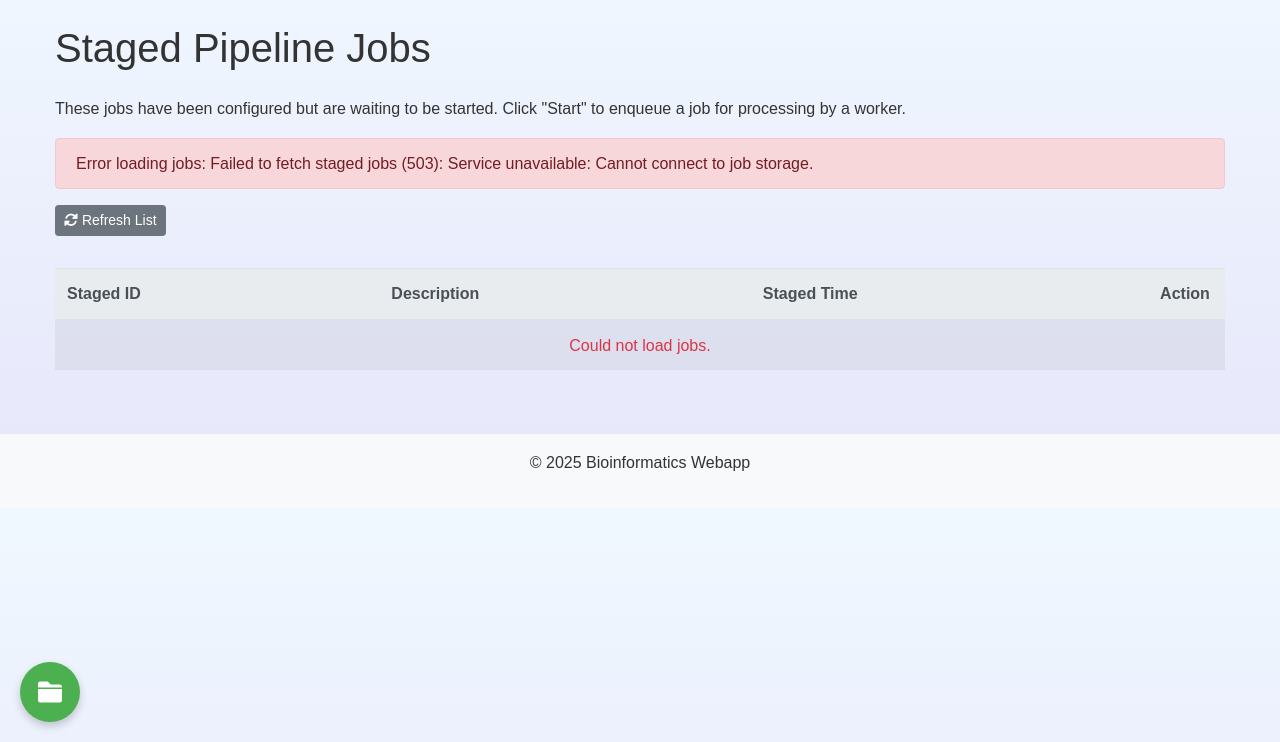
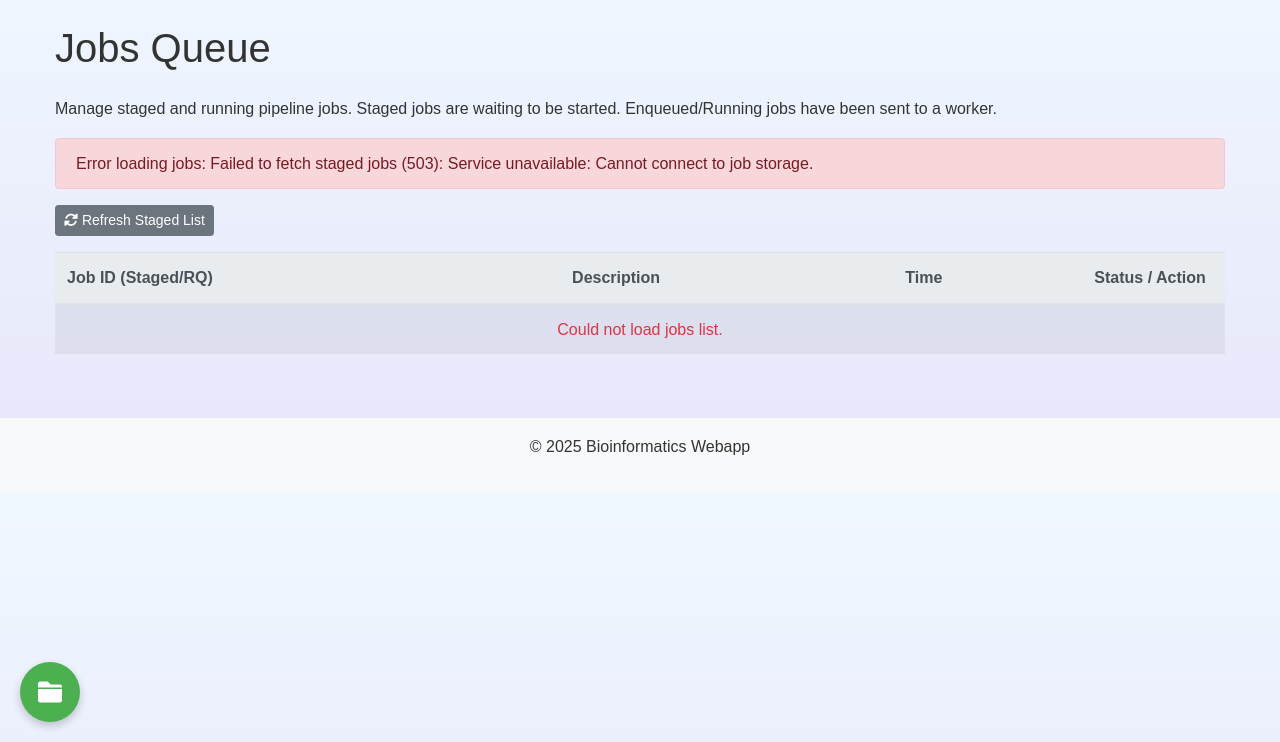
Before and after one commit to mikha-22/bioinformatics-webapp, a FastAPI app: page /jobs in a window 1280 px wide. Shown: the part 58-800 px from the top of the page. Run offline with FastAPI, Linux system fonts and the light colour scheme; some libraries are stand-ins or nearby versions.

Commit message:
CHECKPOINT for working basics

```diff
--- a/backend/app/app.py
+++ b/backend/app/app.py
@@ -354,6 +354,52 @@
         logger.exception(f"Failed to start/enqueue staged job {staged_job_id}.")
         raise HTTPException(status_code=500, detail="Server error: Could not start job.")
 
+@app.post("/stop_job/{job_id}", status_code=200, summary="Cancel Running/Queued Job")
+async def stop_job(job_id: str):
+    """
+    Attempts to cancel an RQ job (queued or running) using its RQ Job ID.
+    """
+    if not redis_conn:
+        logger.error(f"Attempted to stop job {job_id}, but Redis connection is not available.")
+        raise HTTPException(status_code=503, detail="Service unavailable (Redis connection failed).")
+
+    logger.info(f"Received request to stop job: {job_id}")
+    try:
+        job = Job.fetch(job_id, connection=redis_conn)
+
+        # Check current status
+        status = job.get_status()
+        logger.info(f"Job {job_id} current status: {status}")
+
+        if job.is_finished or job.is_failed or job.is_canceled or job.is_stopped:
+             logger.warning(f"Job {job_id} is already in a terminal state ({status}). Cannot stop.")
+             return JSONResponse(
+                 status_code=200, # Still OK, just inform the user
+                 content={"message": f"Job already {status}.", "job_id": job_id}
+             )
+
+        # Attempt to cancel the job
+        # RQ's job.cancel() internally uses the appropriate mechanism (like send_stop_signal).
+        logger.info(f"Attempting to cancel job {job_id}...")
+        job.cancel()
+
+        # Note: Cancellation is asynchronous. The job might take time to actually stop.
+        # We just confirm the request was sent.
+        logger.info(f"Cancellation request sent for job {job_id}.")
+        return JSONResponse(
+            status_code=200,
+            content={"message": "Cancellation request sent.", "job_id": job_id}
+        )
+
+    except NoSuchJobError:
+        logger.warning(f"Attempted to stop non-existent RQ job ID: {job_id}")
+        raise HTTPException(status_code=404, detail=f"Job {job_id} not found.")
+    except redis.exceptions.RedisError as e:
+         logger.error(f"Redis error interacting with job {job_id}: {e}")
+         raise HTTPException(status_code=503, detail="Service unavailable: Could not connect to job backend.")
+    except Exception as e:
+        logger.exception(f"Unexpected error stopping job {job_id}.")
+        raise HTTPException(status_code=500, detail=f"Server error stopping job.")
 
 @app.get("/job_status/{job_id}", summary="Get RQ Job Status")
 async def get_job_status(job_id: str):
--- a/frontend/static/jobs.js
+++ b/frontend/static/jobs.js
@@ -1,15 +1,36 @@
+// frontend/static/jobs.js
 document.addEventListener('DOMContentLoaded', function() {
     const jobsTableBody = document.querySelector('#staged-jobs-table tbody');
-    const loadingIndicator = document.getElementById('loading-jobs');
     const statusDiv = document.getElementById('jobs-status');
     const refreshButton = document.getElementById('refresh-jobs-btn');
 
+    // --- NEW: Constants for CSS classes ---
+    const START_BUTTON_CLASS = 'btn-start-job';
+    const STOP_BUTTON_CLASS = 'btn-stop-job';
+
     /**
      * Fetches staged jobs from the backend API.
+     * NOTE: This only fetches STAGED jobs. Running jobs initiated
+     * in this session will remain visually until refresh, but
+     * won't be fetched again by this function.
      */
     async function fetchStagedJobs() {
         clearStatus();
-        jobsTableBody.innerHTML = '<tr><td colspan="4" class="text-center">Loading staged jobs...</td></tr>'; // Show loading indicator
+        // Clear only rows that are NOT marked as running/enqueued
+        Array.from(jobsTableBody.querySelectorAll('tr:not(.job-enqueued)')).forEach(row => {
+            if (row.id !== 'loading-jobs-row' && row.id !== 'no-jobs-row' && row.id !== 'error-jobs-row') {
+                row.remove();
+            }
+        });
+
+        const loadingRow = document.getElementById('loading-jobs-row');
+        const noJobsRow = document.getElementById('no-jobs-row');
+        const errorJobsRow = document.getElementById('error-jobs-row');
+
+        loadingRow.style.display = ''; // Show loading
+        noJobsRow.style.display = 'none';
+        errorJobsRow.style.display = 'none';
+
 
         try {
             const response = await fetch('/staged_jobs');
@@ -18,11 +39,13 @@
                 throw new Error(`Failed to fetch staged jobs (${response.status}): ${errorData.detail}`);
             }
             const stagedJobs = await response.json();
+            loadingRow.style.display = 'none'; // Hide loading
             displayJobs(stagedJobs);
         } catch (error) {
             console.error('Error fetching staged jobs:', error);
             showStatus(`Error loading jobs: ${error.message}`, 'danger');
-            jobsTableBody.innerHTML = '<tr><td colspan="4" class="text-center text-danger">Could not load jobs.</td></tr>';
+            loadingRow.style.display = 'none'; // Hide loading
+            errorJobsRow.style.display = ''; // Show error row
         }
     }
 
@@ -31,10 +54,17 @@
      * @param {Object} jobs - Dictionary of staged jobs { staged_job_id: details }
      */
     function displayJobs(jobs) {
-        jobsTableBody.innerHTML = ''; // Clear previous content or loading indicator
+        // Hide placeholder rows if they exist
+        const noJobsRow = document.getElementById('no-jobs-row');
+        const errorJobsRow = document.getElementById('error-jobs-row');
+        noJobsRow.style.display = 'none';
+        errorJobsRow.style.display = 'none';
 
-        if (Object.keys(jobs).length === 0) {
-            jobsTableBody.innerHTML = '<tr><td colspan="4" class="text-center">No jobs currently staged.</td></tr>';
+
+        // Check if only enqueued jobs are left + no new jobs came
+        const existingRows = jobsTableBody.querySelectorAll('tr:not(#loading-jobs-row):not(#no-jobs-row):not(#error-jobs-row)');
+        if (Object.keys(jobs).length === 0 && existingRows.length === 0) {
+            noJobsRow.style.display = ''; // Show no jobs row
             return;
         }
 
@@ -44,16 +74,21 @@
         });
 
         sortedJobEntries.forEach(([stagedJobId, details]) => {
-            const row = jobsTableBody.insertRow();
+            // Avoid adding duplicates if a refresh happens while a row exists
+             if (jobsTableBody.querySelector(`tr[data-staged-id="${stagedJobId}"]`)) {
+                 return;
+             }
+
+            const row = jobsTableBody.insertRow(0); // Insert at the top
+            row.dataset.stagedId = stagedJobId; // Add staged ID for potential reference
 
             const idCell = row.insertCell();
-            idCell.textContent = stagedJobId;
+            idCell.textContent = stagedJobId.substring(0, 12) + "..."; // Shorten ID for display
 
             const descCell = row.insertCell();
             descCell.textContent = details.description || 'N/A'; // Display description
 
             const timeCell = row.insertCell();
-            // Convert timestamp (seconds) to readable date/time
             timeCell.textContent = details.staged_at
                 ? new Date(details.staged_at * 1000).toLocaleString()
                 : 'N/A';
@@ -62,33 +97,36 @@
             actionCell.classList.add('action-cell');
             const startButton = document.createElement('button');
             startButton.textContent = 'Start';
-            startButton.classList.add('btn', 'btn-success', 'btn-sm', 'btn-start-job');
+            startButton.classList.add('btn', 'btn-success', 'btn-sm', START_BUTTON_CLASS);
             startButton.dataset.stagedId = stagedJobId; // Store the ID on the button
             actionCell.appendChild(startButton);
         });
+
+        // Check again if after adding, the table is effectively empty (only placeholder rows)
+         if (jobsTableBody.querySelectorAll('tr:not(#loading-jobs-row):not(#no-jobs-row):not(#error-jobs-row)').length === 0) {
+              noJobsRow.style.display = ''; // Show no jobs row
+         }
     }
 
     /**
      * Handles the click event for a "Start" button.
-     * @param {Event} event - The click event object.
+     * @param {HTMLButtonElement} startButton - The button element that was clicked.
      */
-    async function handleStartClick(event) {
-        if (!event.target.classList.contains('btn-start-job')) {
-            return; // Ignore clicks not on a start button
-        }
+    async function handleStartClick(startButton) {
+        const stagedJobId = startButton.dataset.stagedId;
+        const row = startButton.closest('tr');
+        const actionCell = startButton.parentNode;
 
-        const startButton = event.target;
-        const stagedJobId = startButton.dataset.stagedId;
-
-        if (!stagedJobId) {
-            console.error('Could not find stagedJobId on the button.');
-            showStatus('Internal error: Missing job ID.', 'danger');
+        if (!stagedJobId || !row || !actionCell) {
+            console.error('Could not find stagedJobId or table elements for starting job.');
+            showStatus('Internal error: Could not process start action.', 'danger');
             return;
         }
 
         clearStatus();
         startButton.disabled = true; // Prevent double-clicks
         startButton.textContent = 'Starting...';
+        actionCell.innerHTML = '<span class="text-muted"><i class="fas fa-spinner fa-spin"></i> Starting...</span>'; // Visual feedback
 
         try {
             const response = await fetch(`/start_job/${stagedJobId}`, {
@@ -101,13 +139,31 @@
             const result = await response.json(); // Try to parse JSON regardless of status
 
             if (response.status === 202) { // 202 Accepted - Job enqueued successfully
-                showStatus(`Job ${result.job_id || stagedJobId} successfully enqueued for processing.`, 'success');
-                // Remove the row from the table visually
-                startButton.closest('tr').remove();
-                 // Check if table is now empty
-                if (jobsTableBody.rows.length === 0) {
-                     jobsTableBody.innerHTML = '<tr><td colspan="4" class="text-center">No jobs currently staged.</td></tr>';
-                }
+                const rqJobId = result.job_id;
+                showStatus(`Job ${rqJobId} successfully enqueued for processing.`, 'success');
+
+                // --- MODIFICATION START ---
+                // Mark row as enqueued/running
+                row.classList.add('job-enqueued');
+                row.dataset.rqJobId = rqJobId; // Store RQ job ID on the row
+
+                // Update Action Cell
+                actionCell.innerHTML = ''; // Clear previous content ("Starting...")
+
+                // Add status text
+                const statusSpan = document.createElement('span');
+                statusSpan.classList.add('text-info', 'mr-2', 'job-status-text');
+                statusSpan.innerHTML = '<i class="fas fa-sync-alt fa-spin"></i> Enqueued'; // Add spinner
+                actionCell.appendChild(statusSpan);
+
+                // Add Stop Button
+                const stopButton = document.createElement('button');
+                stopButton.textContent = 'Stop';
+                stopButton.classList.add('btn', 'btn-danger', 'btn-sm', STOP_BUTTON_CLASS);
+                stopButton.dataset.rqJobId = rqJobId; // Store RQ Job ID for stopping
+                actionCell.appendChild(stopButton);
+                // --- MODIFICATION END ---
+
             } else {
                  // Handle errors (404, 500, 503 etc.)
                  throw new Error(result.detail || `Failed to start job ${stagedJobId} (${response.status})`);
@@ -115,10 +171,63 @@
         } catch (error) {
             console.error(`Error starting job ${stagedJobId}:`, error);
             showStatus(`Error starting job ${stagedJobId}: ${error.message}`, 'danger');
+            // Restore the start button in the action cell on error
+            actionCell.innerHTML = ''; // Clear "Starting..."
             startButton.disabled = false; // Re-enable button on error
             startButton.textContent = 'Start';
+            actionCell.appendChild(startButton);
         }
     }
+
+    /**
+     * Handles the click event for a "Stop" button.
+     * @param {HTMLButtonElement} stopButton - The button element that was clicked.
+     */
+    async function handleStopClick(stopButton) {
+        const rqJobId = stopButton.dataset.rqJobId;
+        const row = stopButton.closest('tr');
+        const actionCell = stopButton.parentNode;
+        const statusSpan = actionCell.querySelector('.job-status-text');
+
+
+        if (!rqJobId || !row || !actionCell) {
+            console.error('Could not find rqJobId or table elements for stopping job.');
+            showStatus('Internal error: Could not process stop action.', 'danger');
+            return;
+        }
+
+        clearStatus();
+        stopButton.disabled = true;
+        stopButton.textContent = 'Stopping...';
+        if(statusSpan) statusSpan.innerHTML = '<i class="fas fa-spinner fa-spin"></i> Stopping';
+
+        try {
+            const response = await fetch(`/stop_job/${rqJobId}`, {
+                method: 'POST',
+                headers: { 'Accept': 'application/json' }
+            });
+
+            const result = await response.json(); // Expect JSON back
+
+            if (response.ok) { // 200 OK typically
+                showStatus(`Stop request sent for job ${rqJobId}. Status: ${result.message}`, 'info');
+                // Update UI to reflect stopped/cancelled state - e.g., change status text
+                 if(statusSpan) statusSpan.innerHTML = '<i class="fas fa-stop-circle text-danger"></i> Stopped';
+                 actionCell.removeChild(stopButton); // Remove the stop button
+                 row.classList.remove('job-enqueued'); // No longer actively enqueued from UI perspective
+                 row.classList.add('job-stopped'); // Add marker class
+            } else {
+                throw new Error(result.detail || `Failed to stop job ${rqJobId} (${response.status})`);
+            }
+        } catch (error) {
+             console.error(`Error stopping job ${rqJobId}:`, error);
+             showStatus(`Error stopping job ${rqJobId}: ${error.message}`, 'danger');
+             stopButton.disabled = false; // Re-enable button on error
+             stopButton.textContent = 'Stop';
+             if(statusSpan) statusSpan.innerHTML = '<i class="fas fa-exclamation-triangle text-warning"></i> Error Stopping'; // Indicate error state
+        }
+    }
+
 
     /**
      * Shows a status message in the statusDiv.
@@ -126,7 +235,7 @@
      * @param {string} type - Bootstrap alert type ('success', 'danger', 'warning', 'info')
      */
     function showStatus(message, type = 'info') {
-        statusDiv.textContent = message;
+        statusDiv.innerHTML = message; // Use innerHTML to allow icons etc.
         statusDiv.className = `alert alert-${type}`; // Use Bootstrap alert styles
         statusDiv.style.display = 'block'; // Make sure it's visible
     }
@@ -139,8 +248,14 @@
     }
 
     // --- Event Listeners ---
-    // Use event delegation for start buttons
-    jobsTableBody.addEventListener('click', handleStartClick);
+    // Use event delegation for start AND stop buttons
+    jobsTableBody.addEventListener('click', function(event) {
+         if (event.target.classList.contains(START_BUTTON_CLASS)) {
+             handleStartClick(event.target);
+         } else if (event.target.classList.contains(STOP_BUTTON_CLASS)) {
+             handleStopClick(event.target);
+         }
+    });
 
     // Refresh button listener
     refreshButton.addEventListener('click', fetchStagedJobs);
--- a/frontend/templates/pages/jobs/jobs.html
+++ b/frontend/templates/pages/jobs/jobs.html
@@ -3,52 +3,60 @@
 {% block title %}Jobs Queue{% endblock %}
 
 {% block head %}
-    <!-- Optional: Add specific CSS for this page -->
-    <!-- <link rel="stylesheet" href="/frontend/static/jobs.css"> -->
-    <link rel="stylesheet" href="https://cdnjs.cloudflare.com/ajax/libs/font-awesome/5.15.3/css/all.min.css"> <!-- Added for refresh icon -->
+    <!-- Font Awesome is included in base.html -->
     <style>
-        /* Simple styling for buttons in table */
-        #staged-jobs-table .btn-start-job {
-            padding: 0.25rem 0.5rem;
-            font-size: 0.875rem;
+        /* Make action cell slightly wider to accommodate status text + button */
+        #staged-jobs-table .action-cell {
+            width: 150px; /* Adjust as needed */
+            text-align: center;
+            vertical-align: middle; /* Align items vertically */
         }
-        #staged-jobs-table .action-cell {
-            width: 80px; /* Adjust width as needed */
-            text-align: center;
+        /* Styling for the stop button */
+        #staged-jobs-table .btn-stop-job {
+            margin-left: 5px; /* Space between status and button */
         }
-        #jobs-status { /* Area for general messages */
-             margin-top: 1rem;
-             /* Hide initially */
-             display: none;
+        /* Styling for the status text in action cell */
+        .job-status-text {
+            display: inline-block; /* Allow margin */
+            vertical-align: middle;
+            font-style: italic;
         }
-        /* Style for loading/empty state */
-        .text-muted {
-            color: #6c757d !important;
+        /* Ensure spinner icons align well */
+        .action-cell .fa-spinner,
+        .action-cell .fa-sync-alt {
+             margin-right: 4px;
         }
-        .table-responsive {
-            margin-top: 1rem;
-        }
+         /* Style for rows visually marked as stopped */
+         .job-stopped {
+             opacity: 0.7;
+             font-style: italic;
+         }
+         /* Style for rows marked as enqueued */
+         .job-enqueued {
+              /* Optional: add a subtle background or border */
+              /* background-color: #eef; */
+         }
     </style>
 {% endblock %}
 
 {% block content %}
-    <h1 class="mb-4">Staged Pipeline Jobs</h1>
-    <p>These jobs have been configured but are waiting to be started. Click "Start" to enqueue a job for processing by a worker.</p>
+    <h1 class="mb-4">Jobs Queue</h1>
+    <p>Manage staged and running pipeline jobs. Staged jobs are waiting to be started. Enqueued/Running jobs have been sent to a worker.</p>
 
     <div id="jobs-status"></div> <!-- For loading/error/success messages -->
 
     <button class="btn btn-secondary btn-sm mb-3" id="refresh-jobs-btn">
-        <i class="fas fa-sync-alt"></i> Refresh List
+        <i class="fas fa-sync-alt"></i> Refresh Staged List
     </button>
 
     <div class="table-responsive">
         <table class="table table-striped table-hover" id="staged-jobs-table">
             <thead class="thead-light">
                 <tr>
-                    <th scope="col">Staged ID</th>
+                    <th scope="col">Job ID (Staged/RQ)</th>
                     <th scope="col">Description</th>
-                    <th scope="col">Staged Time</th>
-                    <th scope="col" class="action-cell">Action</th>
+                    <th scope="col">Time</th>
+                    <th scope="col" class="action-cell">Status / Action</th> <!-- Updated Header -->
                 </tr>
             </thead>
             <tbody>
@@ -59,15 +67,14 @@
                     </td>
                 </tr>
                 <tr id="no-jobs-row" style="display: none;">
-                     <td colspan="4" class="text-center text-muted">No jobs currently staged.</td>
+                     <td colspan="4" class="text-center text-muted">No jobs currently staged or running in this session.</td>
                  </tr>
                  <tr id="error-jobs-row" style="display: none;">
-                     <td colspan="4" class="text-center text-danger">Could not load jobs.</td>
+                     <td colspan="4" class="text-center text-danger">Could not load jobs list.</td>
                  </tr>
             </tbody>
         </table>
     </div>
-
 
 {% endblock %}
 
```
